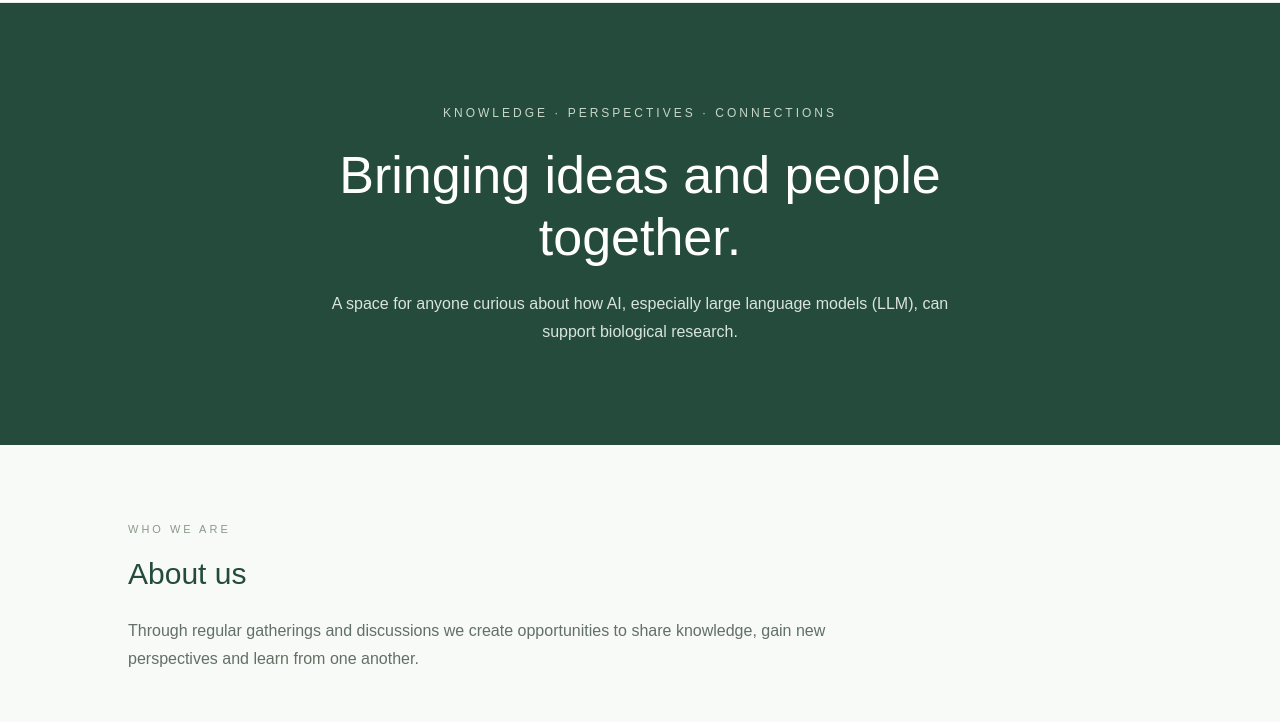
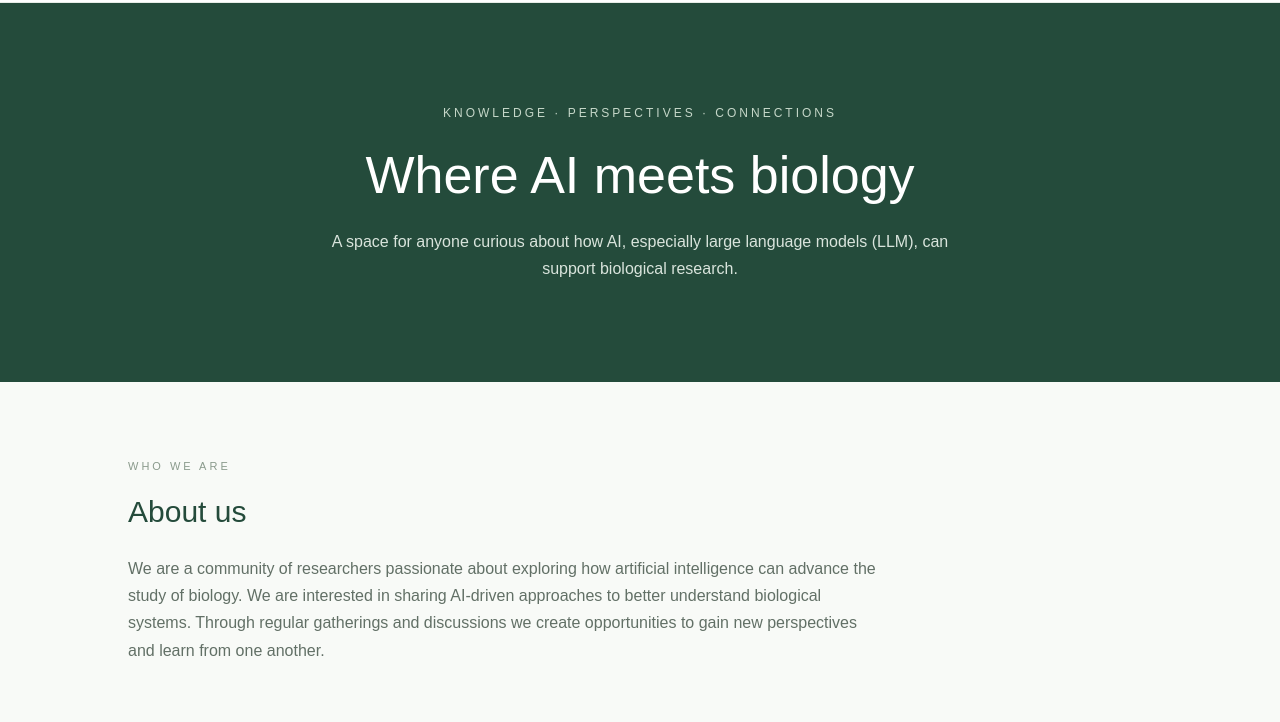
Before and after one commit to mg-200/NewBioAI, a plain HTML site: page index.html in a window 1280 px wide. Shown: the part 78-800 px from the top of the page. Drawn offline with Linux system fonts and the light colour scheme.

Commit message:
Update index.html

```diff
--- a/index.html
+++ b/index.html
@@ -287,7 +287,7 @@ footer {
   </div>
 
   <h1>
-    Bringing ideas and people together.
+    Where AI meets biology
   </h1>
 
   <p>
@@ -306,9 +306,11 @@ footer {
   <h2>About us</h2>
 
   <p class="about-text">
+    We are a community of researchers passionate about exploring how artificial intelligence
+    can advance the study of biology. We are interested in sharing AI-driven approaches
+    to better understand biological systems.
     Through regular gatherings and discussions
-    we create opportunities
-    to share knowledge, gain new perspectives
+    we create opportunities to gain new perspectives
     and learn from one another.
   </p>
 
```
